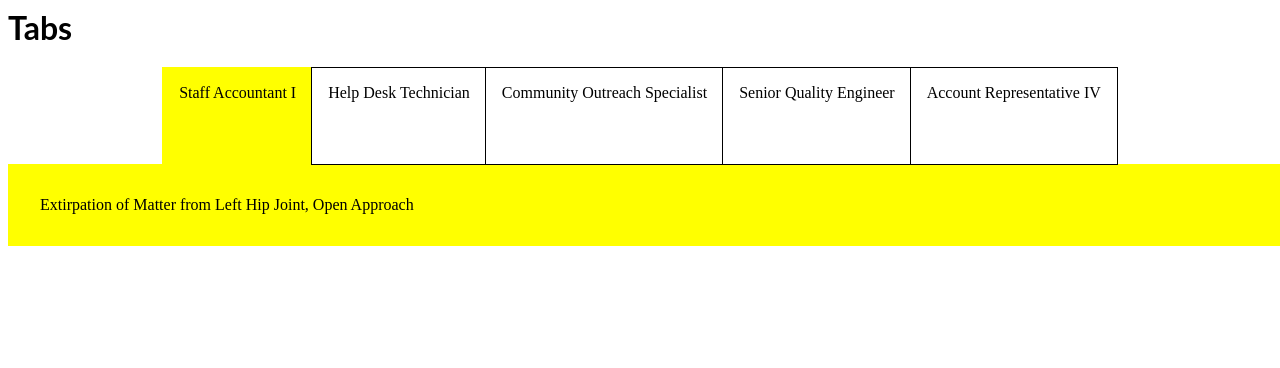
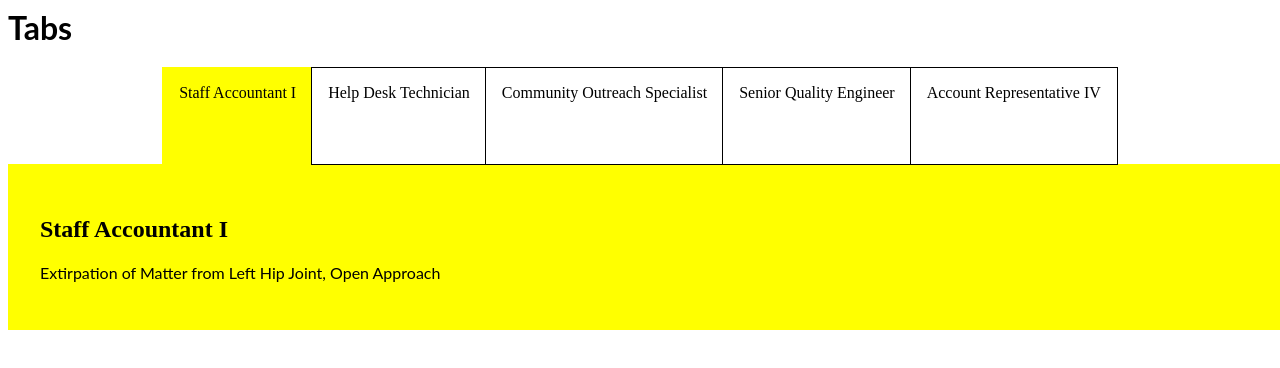
Before and after one commit to Neelima1220/filter, a React (Create React App) app: page / in a window 1280 px wide. Shown: the top 368 px of the page. Built offline with nearby package versions, Linux system fonts and the light colour scheme.

Commit message:
1 file modified

```diff
--- a/components/tabs.tsx
+++ b/components/tabs.tsx
@@ -35,7 +35,10 @@ const Tabs = () => {
         className="tab-desc-container"
         style={{ backgroundColor: `${data[current].color}`, width: '100%' }}
       >
-        <div className="tab-desc">{data[current].description}</div>
+        <div className="tab-desc">
+          <h2>{data[current].title}</h2>
+          <p>{data[current].description}</p>
+        </div>
       </div>
     </div>
   );
```
